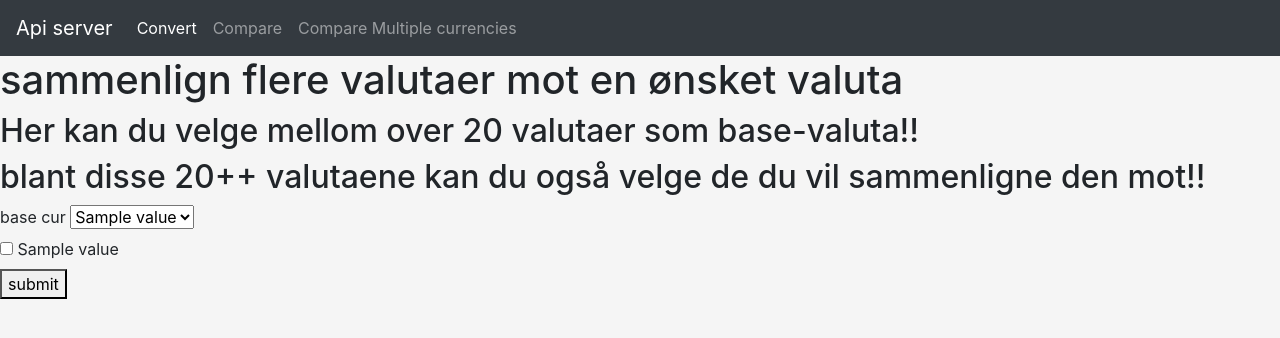
After one commit to larsPalm/valutakurser_python, a Django app: page /compareMult/ in a window 1280 px wide. The commit adds this page. Shown: the top 338 px of the page. Run offline with Django 3.2, Linux system fonts and the light colour scheme; tables that the repository leaves empty hold one stand-in row (values such as "Sample post"); parts of the project's set-up code (start-up, migrations or seed data) failed here and were passed over; some libraries are stand-ins or nearby versions.

Commit message:
la til mulighet for å lage/vise plot med flere valutaer i samme plottet

```diff
--- a/api_server/end_point/urls.py
+++ b/api_server/end_point/urls.py
@@ -18,5 +18,6 @@ urlpatterns = [
     path('login/', views.login_view, name='redirect_login'),
     #path('login/', auth_views.LoginView.as_view(), name='login'),
     path('signup/', views.signup_view, name="signup"),
-    path('dates/',views.get_all_dates,name='allDates')
+    path('dates/',views.get_all_dates,name='allDates'),
+    path('compareMult/',views.multiple_compare,name='compare_mult')
 ]+ static(settings.STATIC_URL, document_root=settings.STATIC_ROOT)
--- a/api_server/end_point/views.py
+++ b/api_server/end_point/views.py
@@ -287,3 +287,54 @@ def get_all_dates(request):
     for elm in sql_response:
         dates.append(elm['dato'])
     return HttpResponse(json.dumps({'dates':list(dates)}))
+
+
+def multiple_compare(request):
+    sql_response = Currency_value.objects.values('cur_name').distinct()
+    base_curs = []
+    for elm in sql_response:
+        base_curs.append(elm['cur_name'])
+    if request.POST:
+        try:
+            base_cur = request.POST['base_cur']
+        except:
+            return render(request, 'compare_multiple.html', {'bases': base_curs, 'msg': 'invalid base cur'})
+        if base_cur not in base_curs:
+            return render(request, 'compare_multiple.html', {'bases': base_curs, 'msg': 'invalid base cur'})
+        currencies = [elm for elm in request.POST if elm != 'base_cur' and elm != 'csrfmiddlewaretoken'
+                      and elm in base_curs and elm !=request.POST['base_cur']]
+        print(currencies)
+        if len(currencies) == 0:
+            return render(request, 'compare_multiple.html', {'bases': base_curs,'msg':'no currencies chosen'})
+        date_dict = Currency_value.objects.values('dato').distinct()
+        datoer = [elm['dato'] for elm in date_dict]
+        base_cur_value = [Currency_value.objects.get(dato=date, cur_name=base_cur).value for date in datoer]
+        values = {}
+        x_values = [datetime.datetime.strptime(d, "%Y-%m-%d").date() for d in datoer]
+        for elm in currencies:
+            cur_val = [Currency_value.objects.get(dato=date, cur_name=elm).value for date in datoer]
+            values[elm] = [round(y1/y2,4) for y1,y2 in zip(cur_val,base_cur_value)]
+        graphs = []
+        for elm in values:
+            fig = go.Scatter(x=x_values, y=values[elm], mode='lines',name=elm)
+            graphs.append(fig)
+        title = f'{base_cur} vs '
+        for elm in values:
+            title += elm
+            if elm != currencies[-1]:
+                title += ', '
+        max_val,min_val = -100,-100
+        for key in values:
+            for elm in values[key]:
+                if max_val < elm:
+                    max_val = elm
+                if min_val<0:
+                    min_val = elm
+                elif min_val>0 and min_val>elm:
+                    min_val = elm
+        layout = go.Layout(title=title,
+                           yaxis=dict(range=[min_val, max_val]))
+        plot_div = plot({'data': graphs, 'layout': layout},
+                        output_type='div')
+        return render(request, 'compare_multiple.html', {'bases': base_curs, 'plot_div': plot_div})
+    return render(request, 'compare_multiple.html', {'bases': base_curs})
--- /dev/null
+++ b/api_server/templates/compare_multiple.html
@@ -0,0 +1,42 @@
+<!DOCTYPE html>
+<html lang="en">
+<head>
+    <meta charset="UTF-8">
+    <title>compareMultiple</title>
+</head>
+<body>
+{% load static %}
+{% include "base.html" %}
+{% include "navbar.html" %}
+<link rel="stylesheet" type="text/css" href="{% static 'style.css' %}">
+<h1>sammenlign flere valutaer mot en ønsket valuta</h1>
+<h2>Her kan du velge mellom over 20 valutaer som base-valuta!!</h2>
+<h2>blant disse 20++ valutaene kan du også velge de du vil sammenligne den mot!!</h2>
+<div>
+    <form action="{% url 'compare_mult' %}"  method="POST" enctype="multipart/form-data" class="form-horizontal">
+        {% csrf_token %}
+        <label for="base_cur">base cur</label>
+        <select id="base_cur" name="base_cur">
+            {% for base in bases %}
+            <option value={{base}}>{{base}}</option>
+            {% endfor %}
+        </select>
+        <br>
+        {% for base in bases %}
+        <input type="checkbox" id="{{base}}" name="{{base}}" value="{{base}}">
+        <label for="{{base}}"> {{base}}</label>
+        {% endfor %}
+        <br>
+        <button class="go-btn" type="submit">submit</button>
+    </form>
+    {% if plot_div %}
+    {% autoescape off %}
+    {{ plot_div }}
+    {% endautoescape %}
+    {% endif %}
+    {% if msg %}
+    <h2>{{msg}}</h2>
+    {% endif %}
+</div>
+</body>
+</html>
--- a/api_server/templates/navbar.html
+++ b/api_server/templates/navbar.html
@@ -12,6 +12,9 @@
             </li>
             <li class="nav-item">
                 <a class="nav-link" href="{% url 'compare' %}">Compare<span class="sr-only">(current)</span></a>
+            </li>
+            <li class="nav-item">
+                <a class="nav-link" href="{% url 'compare_mult' %}">Compare Multiple currencies<span class="sr-only">(current)</span></a>
             </li>
         </ul>
     </div><!--
```
Also changed, not shown: api_server/api_server/settings.py (+16 -2 lines), api_server/end_point/models.py (+15 -1 lines).
